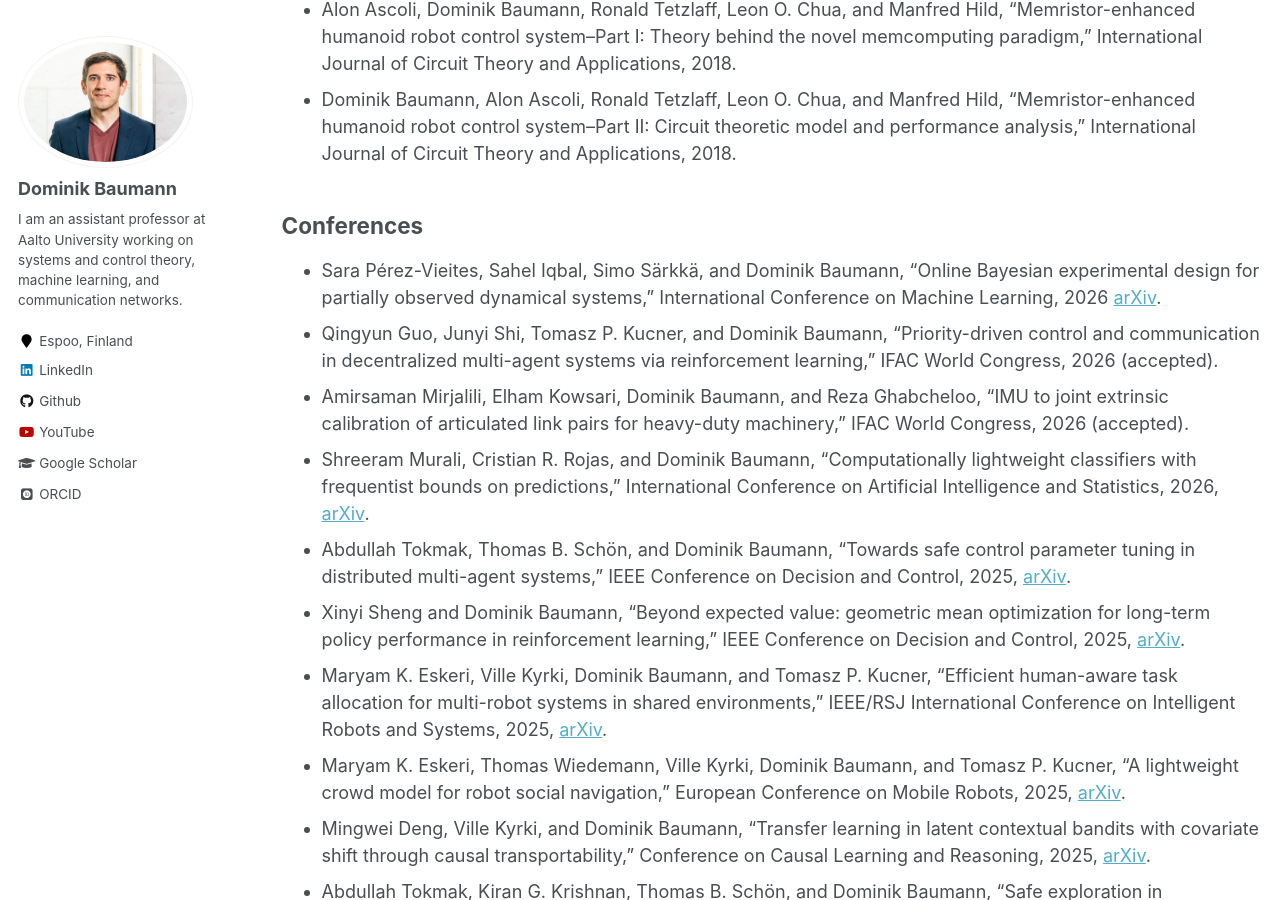
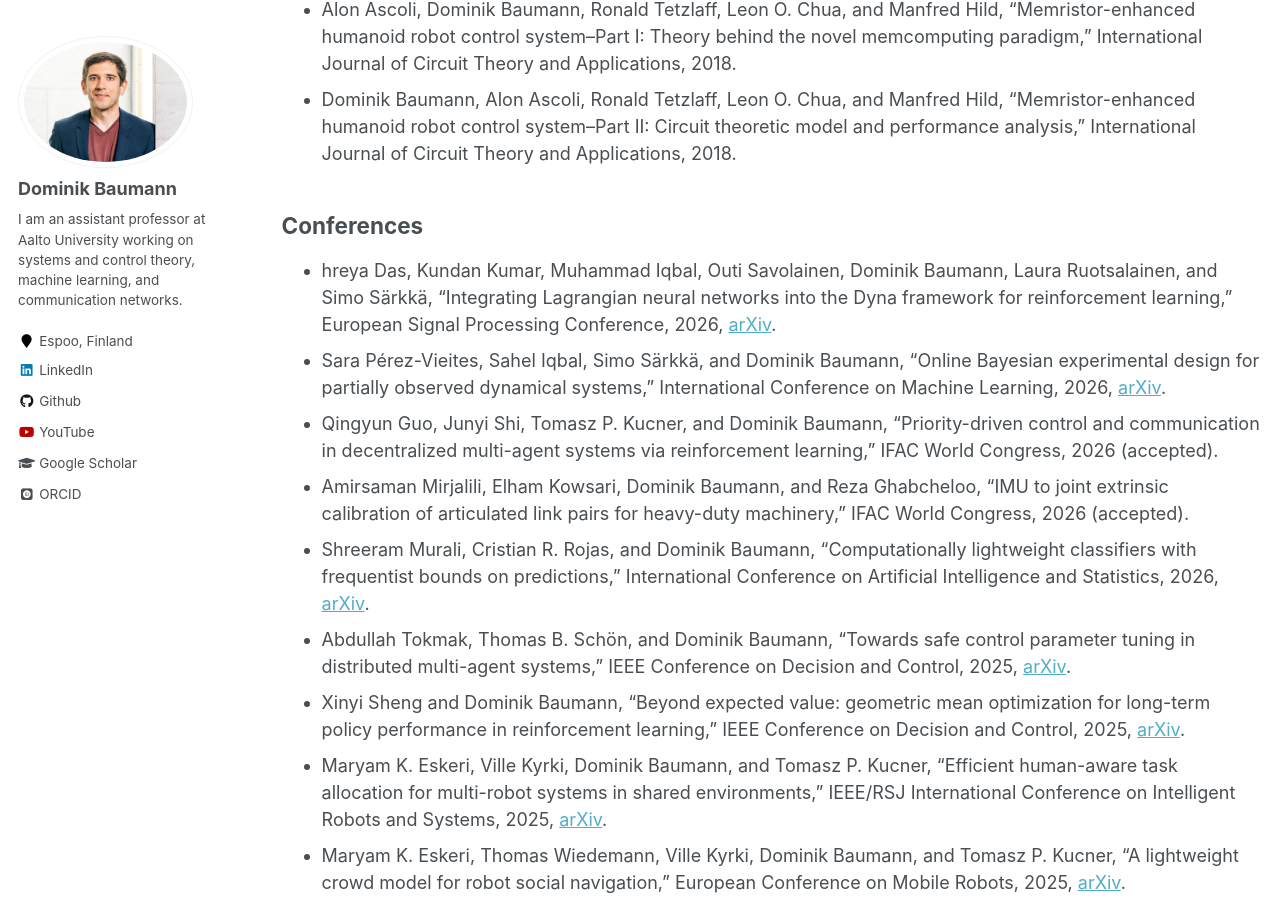
Before and after one commit to baumanndominik/baumanndominik.github.io, a Jekyll site: the page built from _pages/publications.md, in a window 1280 px wide and 900 px high, scrolled down 1446 px. Built offline with Jekyll 4.4.1, drawn with Linux system fonts in a browser that asks for light colours; some web fonts are replaced.

Commit message:
new paper accepted

```diff
--- a/_pages/publications.md
+++ b/_pages/publications.md
@@ -29,7 +29,8 @@ You can also find my articles on [my Google Scholar profile](https://scholar.goo
 
 ## Conferences
 
-* Sara Pérez-Vieites, Sahel Iqbal, Simo Särkkä, and Dominik Baumann, "Online Bayesian experimental design for partially observed dynamical systems," International Conference on Machine Learning, 2026 [arXiv](https://arxiv.org/abs/2511.04403).
+* hreya Das, Kundan Kumar, Muhammad Iqbal, Outi Savolainen, Dominik Baumann, Laura Ruotsalainen, and Simo Särkkä, "Integrating Lagrangian neural networks into the Dyna framework for reinforcement learning," European Signal Processing Conference, 2026, [arXiv](https://arxiv.org/abs/2603.08468).
+* Sara Pérez-Vieites, Sahel Iqbal, Simo Särkkä, and Dominik Baumann, "Online Bayesian experimental design for partially observed dynamical systems," International Conference on Machine Learning, 2026, [arXiv](https://arxiv.org/abs/2511.04403).
 * Qingyun Guo, Junyi Shi, Tomasz P. Kucner, and Dominik Baumann, "Priority-driven control and communication in decentralized multi-agent systems via reinforcement learning," IFAC World Congress, 2026 (accepted).
 * Amirsaman Mirjalili, Elham Kowsari, Dominik Baumann, and Reza Ghabcheloo, "IMU to joint extrinsic calibration of articulated link pairs for heavy-duty machinery," IFAC World Congress, 2026 (accepted).
 * Shreeram Murali, Cristian R. Rojas, and Dominik Baumann, "Computationally lightweight classifiers with frequentist bounds on predictions," International Conference on Artificial Intelligence and Statistics, 2026, [arXiv](https://arxiv.org/abs/2603.22128).
```
